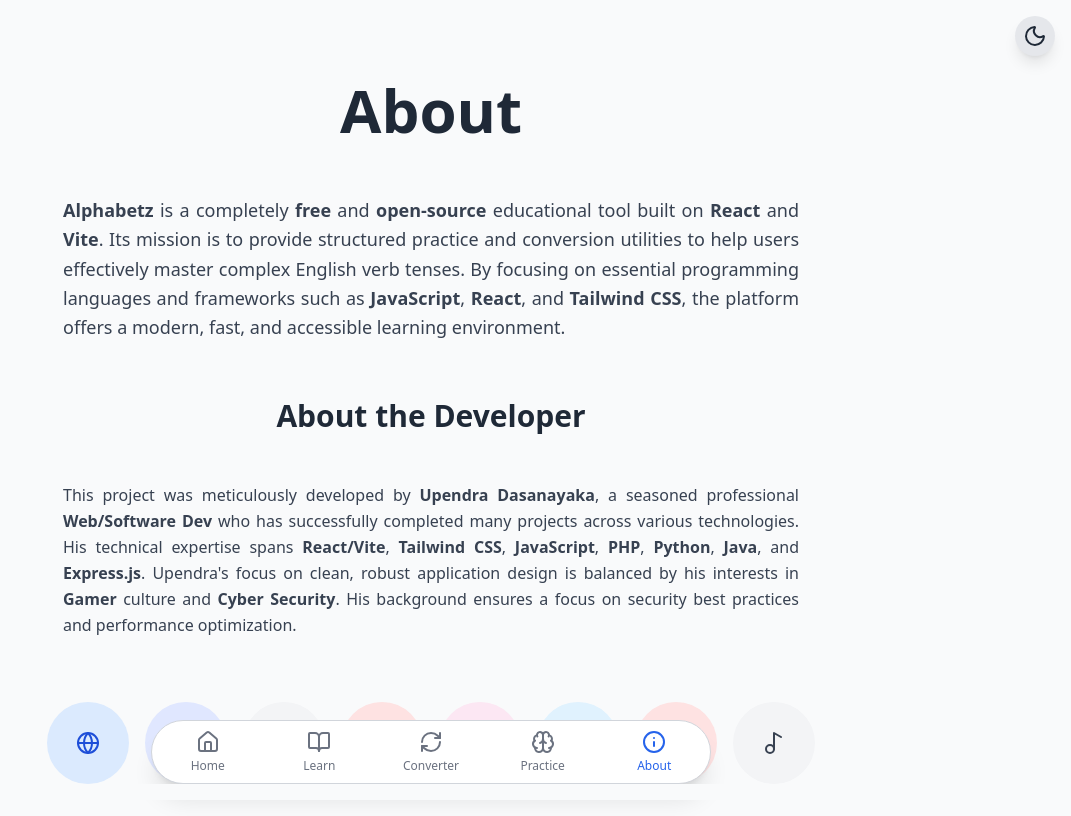
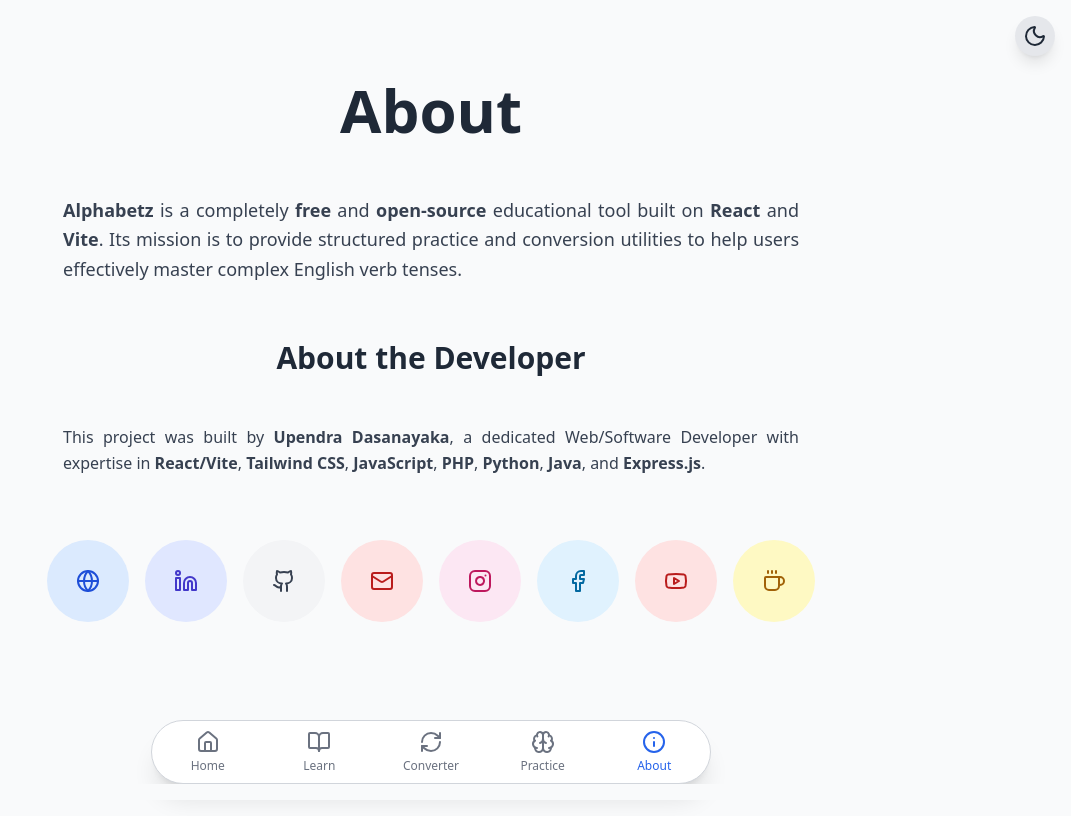
Before and after one commit to KING-UPE/AlphaBetz, a React (Vite) app: page /about in a window 1280 px wide. Shown: the whole page, without its empty margins (209-1280 px from the left). Built offline with nearby package versions, Linux system fonts and the light colour scheme.

Commit message:
Update AboutPage.jsx

```diff
--- a/src/pages/AboutPage.jsx
+++ b/src/pages/AboutPage.jsx
@@ -7,7 +7,7 @@ import {
     Instagram,
     Facebook,
     Youtube,
-    Music2
+    Coffee
 } from 'lucide-react';
 
 // --- 1. Reusable Components ---
@@ -19,7 +19,6 @@ const LinkButton = ({ href, icon: Icon, bgColor, textColor, text }) => (
         className={`
             flex items-center justify-center w-full aspect-square p-3 font-semibold rounded-full transition
             ${bgColor} ${textColor} hover:brightness-105
-            /* ADD DARK MODE BACKGROUND AND TEXT COLOR FOR BUTTONS */
             dark:bg-opacity-20 dark:hover:bg-opacity-30
         `}
         title={text}
@@ -29,11 +28,8 @@ const LinkButton = ({ href, icon: Icon, bgColor, textColor, text }) => (
 );
 
 // --- 2. Main AboutPage Component ---
-
 function AboutPage() {
 
-    // Adjusted color schemes to look good against a dark background
-    // (using light base for light mode, and transparent colors with dark:bg-opacity for dark mode)
     const allSocialLinks = [
         { href: "https://upendradasanayaka.vercel.app/", icon: Globe, bgColor: "bg-blue-100", textColor: "text-blue-700 dark:text-blue-400", text: "Website" },
         { href: "https://www.linkedin.com/in/Upendra-Dasanayaka/", icon: Linkedin, bgColor: "bg-indigo-100", textColor: "text-indigo-700 dark:text-indigo-400", text: "LinkedIn" },
@@ -43,47 +39,42 @@ function AboutPage() {
         { href: "https://web.facebook.com/UpendraDasanayak", icon: Facebook, bgColor: "bg-sky-100", textColor: "text-sky-700 dark:text-sky-400", text: "Facebook" },
         { href: "https://www.youtube.com/@Upendra_Dasanayaka", icon: Youtube, bgColor: "bg-red-100", textColor: "text-red-700 dark:text-red-400", text: "YouTube" },
 
-        // FIXED: Use Music2 as TikTok icon
+        // 🔥 REPLACED TikTok → BuyMeACoffee with proper icon
         {
-            href: "https://www.tiktok.com/@upendra_uddimantha",
-            icon: Music2,
-            bgColor: "bg-gray-100",
-            textColor: "text-gray-700 dark:text-gray-300",
-            text: "TikTok"
+            href: "https://buymeacoffee.com/upendra_dasanayaka",
+            icon: Coffee,
+            bgColor: "bg-yellow-100",
+            textColor: "text-yellow-700 dark:text-yellow-400",
+            text: "Buy Me a Coffee"
         },
     ];
 
     return (
-        /* Removed bg-gray-50, added dark:text-gray-100 for overall text color */
         <div className="min-h-screen text-gray-900 dark:text-gray-100 flex flex-col items-center p-4 md:p-8 pb-32">
 
             <div className="max-w-xl lg:max-w-3xl mx-auto w-full space-y-10 mt-8 md:mt-12">
 
-                {/* Title (Updated for dark mode) */}
                 <div className="text-center space-y-4">
                     <h1 className="text-5xl md:text-6xl font-extrabold text-gray-800 dark:text-gray-200">
                         About
                     </h1>
                 </div>
 
-                {/* Project Overview (Updated for dark mode) */}
                 <div className="space-y-4">
                     <p className="text-lg text-gray-700 dark:text-gray-300 leading-relaxed max-w-3xl mx-auto text-justify p-0 sm:p-4">
-                        <b>Alphabetz</b> is a completely <b>free</b> and <b>open-source</b> educational tool built on <b>React</b> and <b>Vite</b>. Its mission is to provide structured practice and conversion utilities to help users effectively master complex English verb tenses. By focusing on essential programming languages and frameworks such as <b>JavaScript</b>, <b>React</b>, and <b>Tailwind CSS</b>, the platform offers a modern, fast, and accessible learning environment.
+                        <b>Alphabetz</b> is a completely <b>free</b> and <b>open-source</b> educational tool built on <b>React</b> and <b>Vite</b>. Its mission is to provide structured practice and conversion utilities to help users effectively master complex English verb tenses.
                     </p>
                 </div>
 
-                {/* Developer Section (Updated for dark mode) */}
                 <div className="space-y-8 w-full">
                     <h2 className="text-3xl font-bold text-gray-800 dark:text-gray-200 text-center">
                         About the Developer
                     </h2>
 
                     <p className="text-gray-700 dark:text-gray-300 leading-relaxed text-justify p-0 sm:p-4">
-                        This project was meticulously developed by <b>Upendra Dasanayaka</b>, a seasoned professional <b>Web/Software Dev</b> who has successfully completed many projects across various technologies. His technical expertise spans <b>React/Vite</b>, <b>Tailwind CSS</b>, <b>JavaScript</b>, <b>PHP</b>, <b>Python</b>, <b>Java</b>, and <b>Express.js</b>. Upendra's focus on clean, robust application design is balanced by his interests in <b>Gamer</b> culture and <b>Cyber Security</b>. His background ensures a focus on security best practices and performance optimization.
+                        This project was built by <b>Upendra Dasanayaka</b>, a dedicated Web/Software Developer with expertise in <b>React/Vite</b>, <b>Tailwind CSS</b>, <b>JavaScript</b>, <b>PHP</b>, <b>Python</b>, <b>Java</b>, and <b>Express.js</b>.
                     </p>
 
-                    {/* Social Icons */}
                     <div className="w-full pt-4">
                         <div className="grid grid-cols-4 sm:grid-cols-8 gap-3 sm:gap-4 max-w-3xl mx-auto">
                             {allSocialLinks.map(link => (
```
